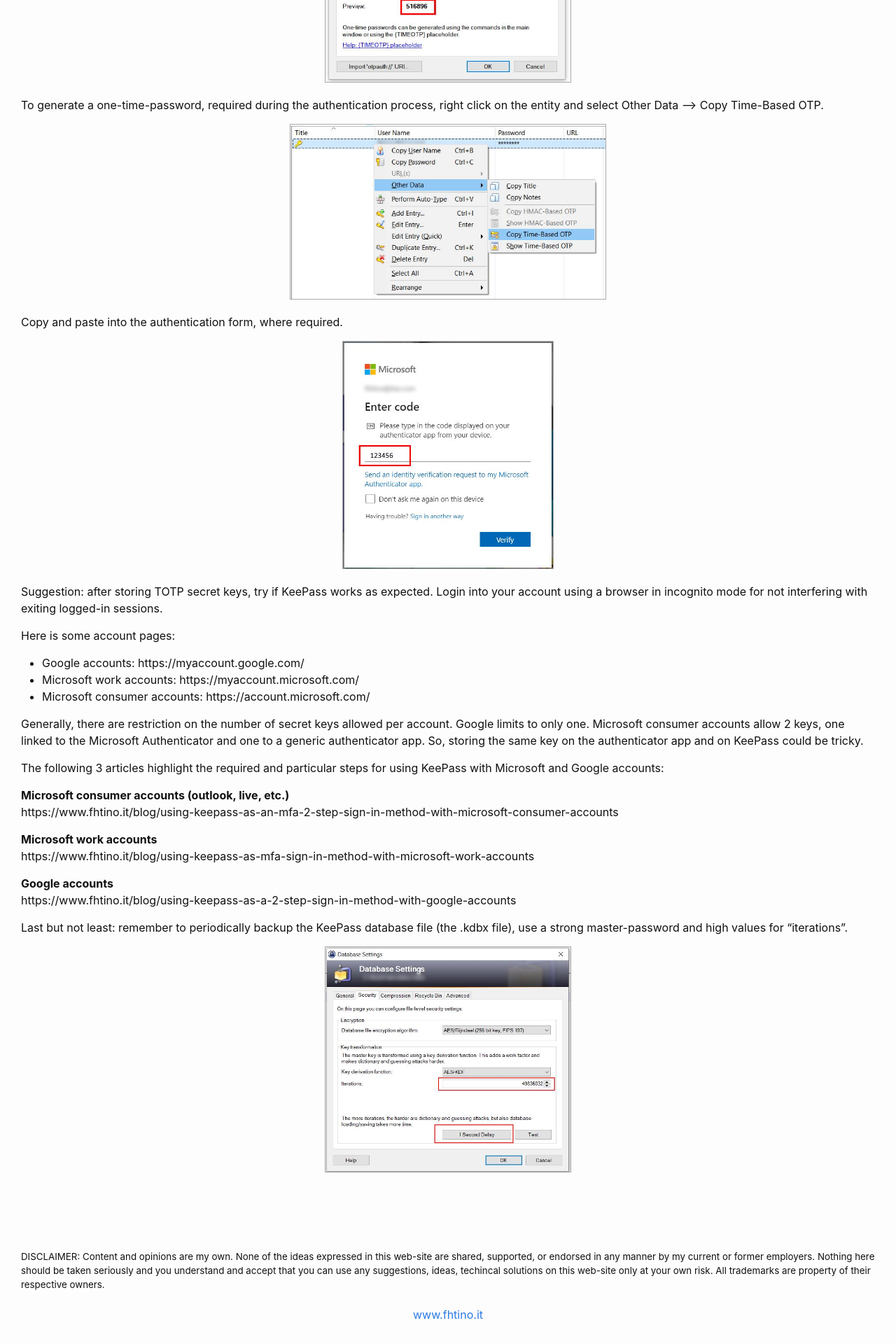
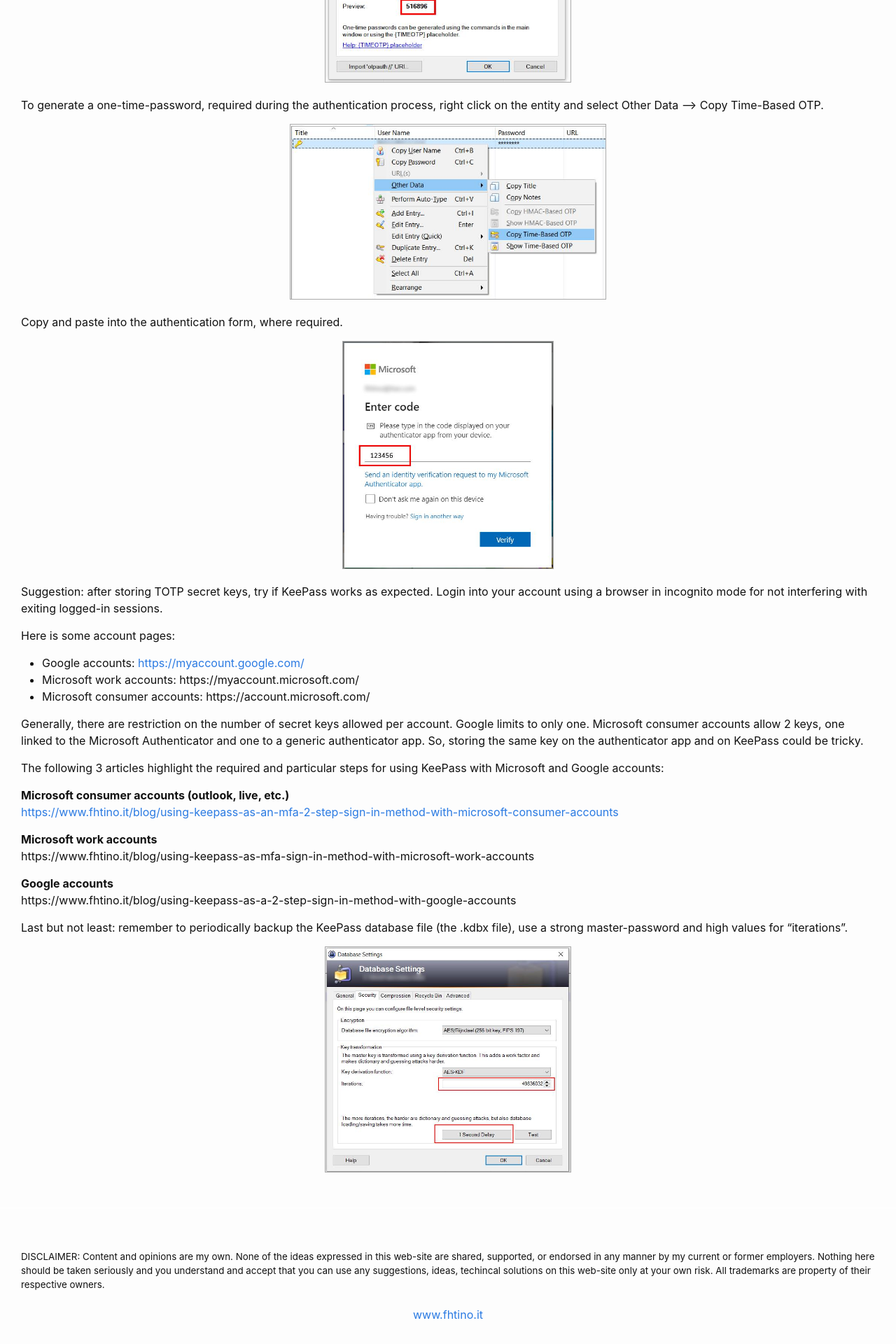
Before and after one commit to fhtino/mydocs, a Jekyll site: the page built from docs/keepass_totp_intro/index.md, in a window 1280 px wide. Shown: the part 1999-3919 px from the top of the page at 70% size. Built offline with Jekyll 4.4.1, drawn with Linux system fonts in a browser that asks for light colours; our own code applies the rules of GitHub Pages for plain Markdown files.

Commit message:
autolink

```diff
--- a/_sass/minima/custom-styles.scss
+++ b/_sass/minima/custom-styles.scss
@@ -4,7 +4,6 @@
 
 
 myimage {
-    xbackground-color: red;
     text-align: center;
     display:block;
     margin-bottom:20px;
--- a/docs/keepass_totp_intro/index.md
+++ b/docs/keepass_totp_intro/index.md
@@ -63,7 +63,7 @@ Copy and paste into the authentication form, where required.
 Suggestion: after storing TOTP secret keys, try if KeePass works as expected. Login into your account using a browser in incognito mode for not interfering with exiting logged-in sessions.
 
 Here is some account pages:
- - Google accounts: https://myaccount.google.com/
+ - Google accounts: <https://myaccount.google.com/>
  - Microsoft work accounts: https://myaccount.microsoft.com/
  - Microsoft consumer accounts: https://account.microsoft.com/
 
@@ -73,7 +73,7 @@ Generally, there are restriction on the number of secret keys allowed per accoun
 The following 3 articles highlight the required and particular steps for using KeePass with Microsoft and Google accounts:
 
 **Microsoft consumer accounts (outlook, live, etc.)**
-https://www.fhtino.it/blog/using-keepass-as-an-mfa-2-step-sign-in-method-with-microsoft-consumer-accounts
+<https://www.fhtino.it/blog/using-keepass-as-an-mfa-2-step-sign-in-method-with-microsoft-consumer-accounts>
 
 **Microsoft work accounts**
 https://www.fhtino.it/blog/using-keepass-as-mfa-sign-in-method-with-microsoft-work-accounts
```
